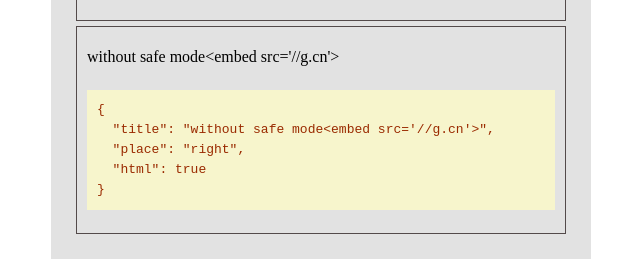
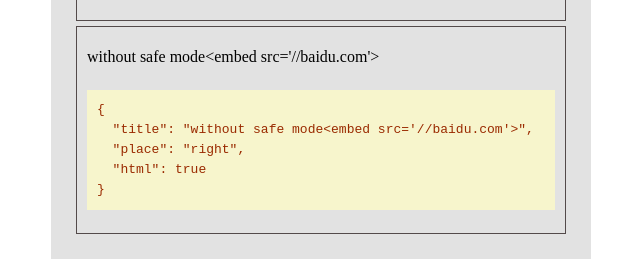
Before and after one commit to 21k/ng-tooltip, a plain HTML site: page index.html in a window 1280 px wide. Shown: the part 901-1167 px from the top of the page, 319-959 px from the left. Drawn offline with nearby package versions, Linux system fonts and the light colour scheme.

Commit message:
Update index.html

```diff
--- a/index.html
+++ b/index.html
@@ -63,7 +63,7 @@
             style: {background: "#f00", color: "#ff0"}
 
         }, {
-            title: "without safe mode<embed src='//g.cn'>",
+            title: "without safe mode<embed src='//baidu.com'>",
             place: "right",
             html: true
         }
```
